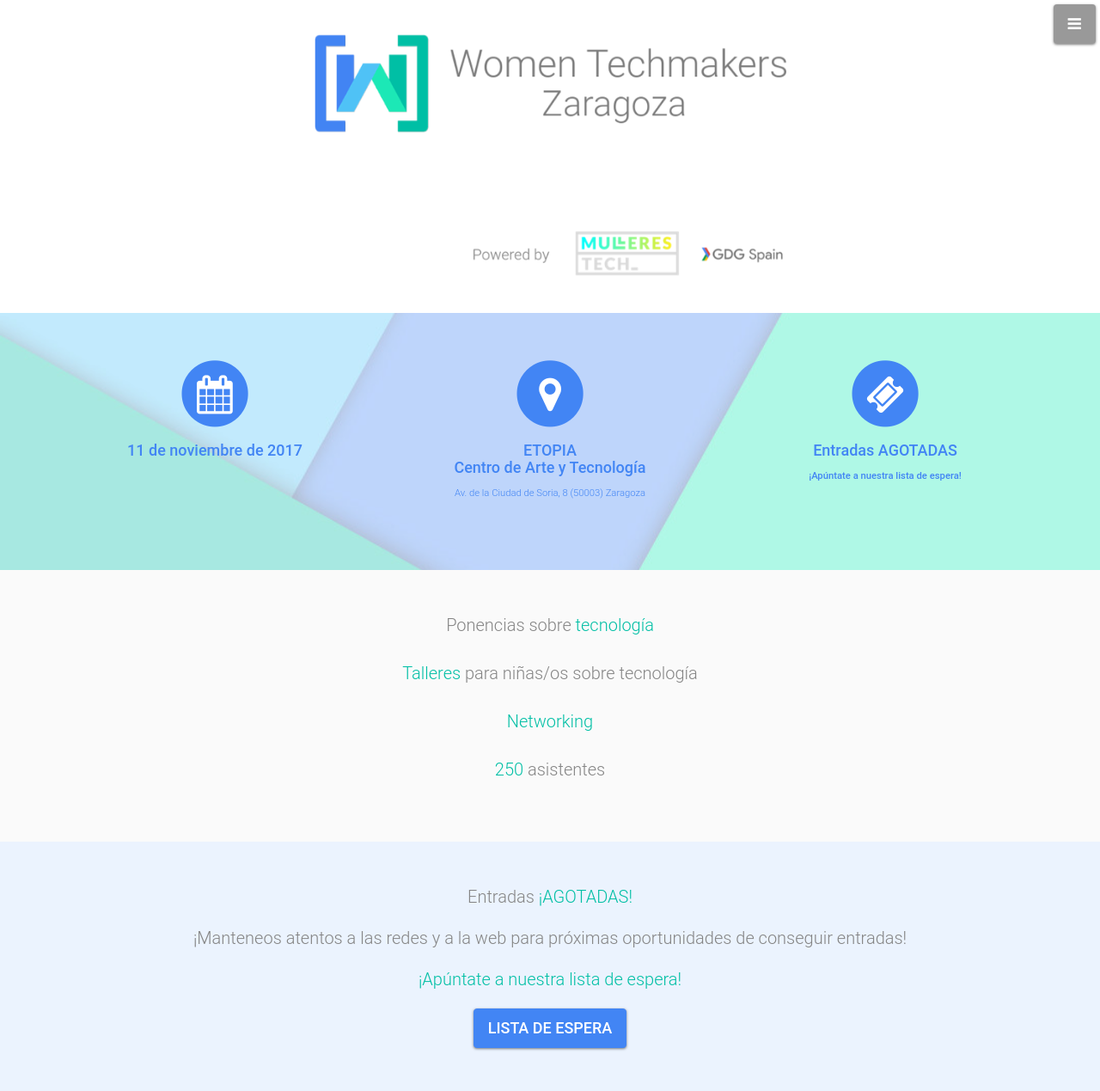
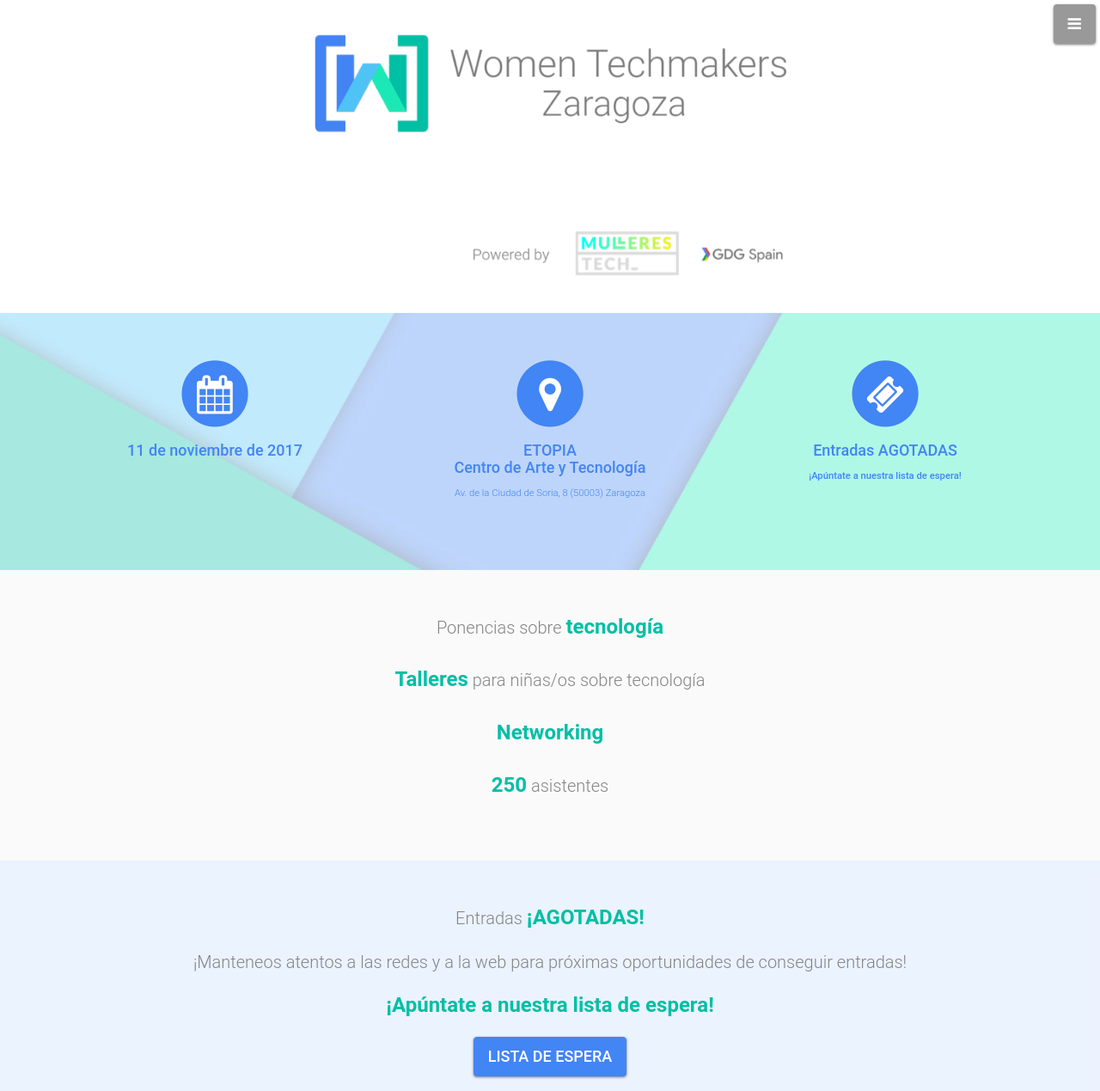
Before and after one commit to jessicaredrado/web_wtm_zgz_17, a Jekyll site: the page built from index.html, in a window 1280 px wide. Shown: the top 1269 px of the page at 86% size. Built offline with Jekyll 4.4.1, drawn with Linux system fonts in a browser that asks for light colours; grey boxes are pictures that could not be loaded.

```diff
--- a/css/stylish-portfolio.css
+++ b/css/stylish-portfolio.css
@@ -450,6 +450,7 @@ button.close {
 
 footer {
     padding: 100px 0;
+    font-size: 14px;
 }
 
 /* event info */
@@ -613,7 +614,8 @@ footer {
 
 .wtm-highlight {
     color: #00bfa5;
-    font-size: x-300;
+    font-size: x-large;
+    font-weight: bold;
 }
 
 .wtm-highlight-no-bold {
```
